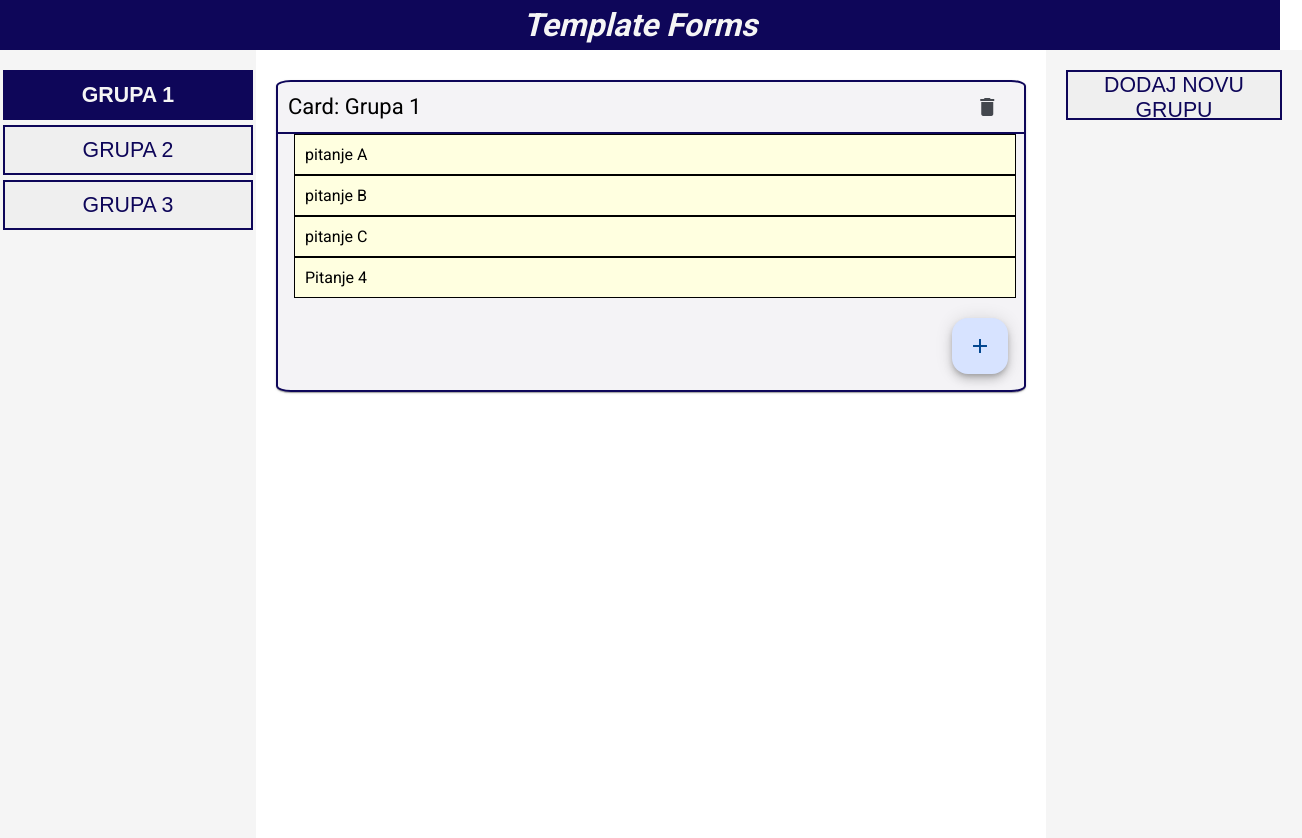
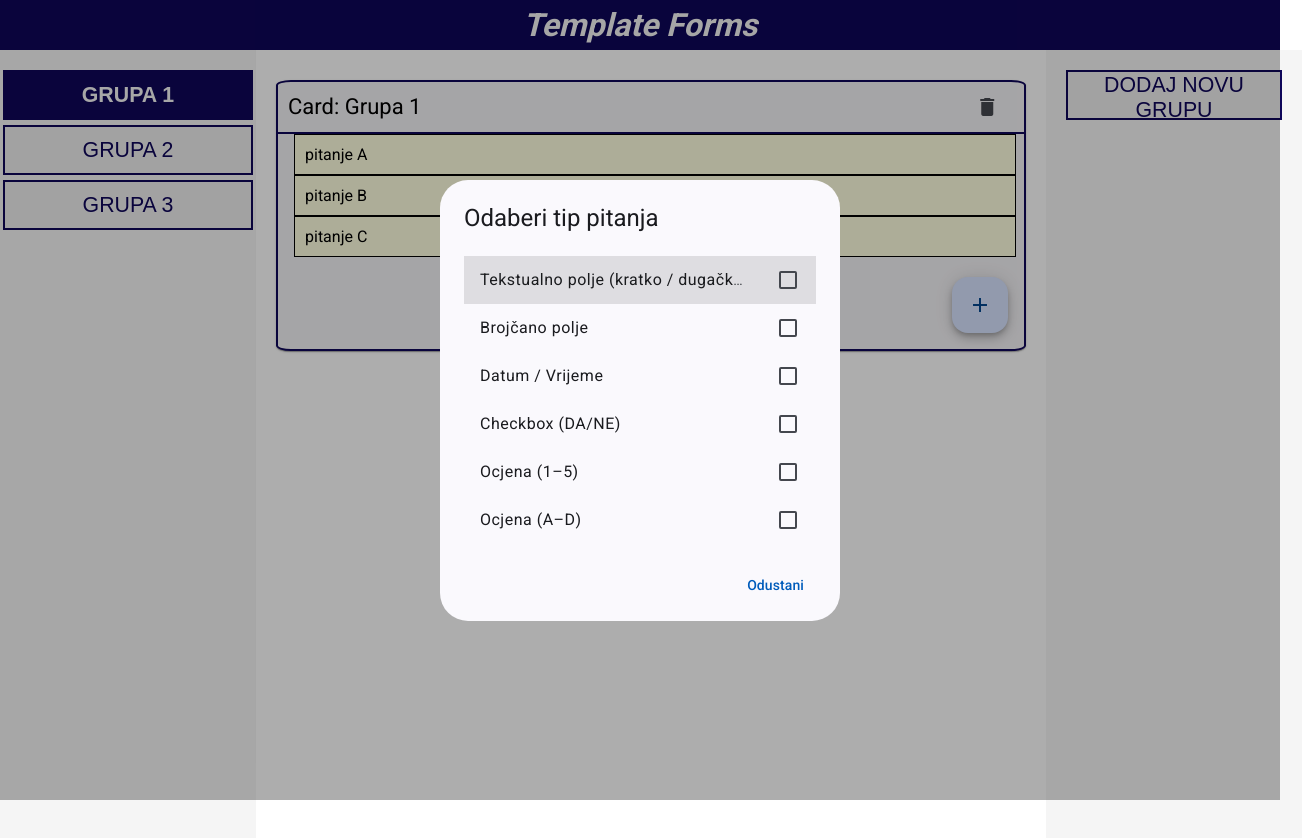
Before and after one commit to CROmarcos/TemplateForms, an Angular app in the folder frontend/: page / in a window 1280 px wide. Both pictures are taken after a click on the button "add". Shown: the top 838 px of the page, 1302 px wide, since content can reach past the window. After the commit the page ends 800 px from the top, so only its background shows below. Built offline with nearby package versions, Linux system fonts and the light colour scheme.

Commit message:
Selektor tipa pitanja
Na FAB se otvara dijalog za odabir tipa pitanja

```diff
--- a/frontend/src/app/components/card/card.component.html
+++ b/frontend/src/app/components/card/card.component.html
@@ -19,7 +19,7 @@
     </mat-card-content>
 
     <mat-card-footer>
-        <button mat-fab color="primary" class="fab" (click)="addNewQuestion()" aria-label="Dodaj pitanje">
+        <button mat-fab color="primary" class="fab" (click)="openQuestionTypeDialog()" aria-label="Dodaj pitanje">
             <mat-icon>
                 add
             </mat-icon>
--- a/frontend/src/app/components/card/card.component.ts
+++ b/frontend/src/app/components/card/card.component.ts
@@ -6,16 +6,20 @@ import { MatInputModule } from '@angular/material/input';
 import { CdkDragDrop, DragDropModule, moveItemInArray } from '@angular/cdk/drag-drop';
 import { MatButtonModule } from '@angular/material/button';
 import { MatIconModule } from '@angular/material/icon';
+import { MatDialog, MatDialogModule } from '@angular/material/dialog';
+import { QuestionTypeDialogComponent } from '../question-type-dialog/question-type-dialog.component';
 
 @Component({
   selector: 'app-card',
-  imports: [CommonModule, MatCardModule, MatFormFieldModule, MatInputModule, DragDropModule, MatButtonModule, MatIconModule],
+  imports: [CommonModule, MatCardModule, MatFormFieldModule, MatInputModule, DragDropModule, MatButtonModule, MatIconModule, MatDialogModule],
   templateUrl: './card.component.html',
   styleUrl: './card.component.scss'
 })
 export class CardComponent {
   @Input() text: string = '';
   @Output() delete = new EventEmitter<void>();
+
+  constructor(private readonly dialog: MatDialog) {}
 
   questions = [
     'pitanje A',
@@ -27,9 +31,23 @@ export class CardComponent {
     moveItemInArray(this.questions, event.previousIndex, event.currentIndex);
   }
 
-  addNewQuestion() {
-    const newQuestion = `Pitanje ${this.questions.length + 1}`;
+  addNewQuestion(type: string) {
+    const newQuestion = `Pitanje ${this.questions.length + 1}, (${type})`;
     this.questions.push(newQuestion);
+  }
+
+  openQuestionTypeDialog(): void {
+    const dialogRef = this.dialog.open(QuestionTypeDialogComponent, {
+      width: '400px',
+      disableClose: true,
+    });
+
+    dialogRef.afterClosed().subscribe((result) => {
+      if (result) {
+        console.log('Odabrani tip pitanja:', result);
+        this.addNewQuestion(result);
+      }
+    });
   }
 
   deleteCard() {
--- /dev/null
+++ b/frontend/src/app/components/question-type-dialog/question-type-dialog.component.html
@@ -0,0 +1,13 @@
+<h2 mat-dialog-title>Odaberi tip pitanja</h2>
+<mat-dialog-content>
+  <mat-selection-list>
+    <mat-list-option *ngFor="let type of questionTypes" (click)="selectType(type.value)"
+    (keydown.enter)="selectType(type.value)" (keydown.space)="selectType(type.value)">
+      {{ type.label }}
+    </mat-list-option>
+  </mat-selection-list>
+</mat-dialog-content>
+
+<mat-dialog-actions align="end">
+  <button mat-button (click)="cancel()">Odustani</button>
+</mat-dialog-actions>
--- /dev/null
+++ b/frontend/src/app/components/question-type-dialog/question-type-dialog.component.scss
@@ -0,0 +1,5 @@
+mat-dialog-content {
+    max-height: 300px;
+    overflow-y: auto;
+    display: block;
+}
--- /dev/null
+++ b/frontend/src/app/components/question-type-dialog/question-type-dialog.component.ts
@@ -0,0 +1,39 @@
+import { Component } from '@angular/core';
+import { CommonModule } from '@angular/common';
+import { MatDialogRef, MatDialogModule } from '@angular/material/dialog';
+import { MatListModule } from '@angular/material/list';
+import { MatButtonModule } from '@angular/material/button';
+
+@Component({
+  selector: 'app-question-type-dialog',
+  standalone: true,
+  imports: [CommonModule, MatDialogModule, MatListModule, MatButtonModule],
+  templateUrl: './question-type-dialog.component.html',
+  styleUrls: ['./question-type-dialog.component.scss'],
+})
+export class QuestionTypeDialogComponent {
+  questionTypes = [
+    { label: 'Tekstualno polje (kratko / dugačko)', value: 'text' },
+    { label: 'Brojčano polje', value: 'number' },
+    { label: 'Datum / Vrijeme', value: 'datetime' },
+    { label: 'Checkbox (DA/NE)', value: 'checkbox' },
+    { label: 'Ocjena (1–5)', value: 'rating_1_5' },
+    { label: 'Ocjena (A–D)', value: 'rating_a_d' },
+    { label: 'Dropdown (s opcijama)', value: 'dropdown' },
+    { label: 'Tablični unos', value: 'table' },
+    { label: 'Performance objective', value: 'performance' },
+    { label: 'Potvrda slaganja', value: 'agreement' },
+    { label: 'Automatski unos [A]', value: 'auto' },
+    { label: 'Uvjetna logika', value: 'conditional' },
+  ];
+
+  constructor(private readonly dialogRef: MatDialogRef<QuestionTypeDialogComponent>) {}
+
+  selectType(type: string) {
+    this.dialogRef.close(type);
+  }
+
+  cancel() {
+    this.dialogRef.close();
+  }
+}
```
Also changed, not shown: 1 other file (tests, documents, lock files or other folders).
